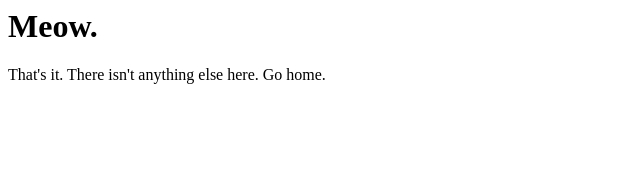
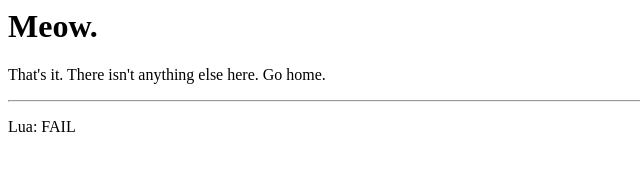
Before and after one commit to LeoCatsune/webx-cat-mf, a plain HTML site: page index.html in a window 1280 px wide. Shown: the whole page, without its empty margins (0-640 px from the left). Drawn offline with Linux system fonts and the light colour scheme.

Commit message:
feat: lua pt1

```diff
--- a/index.html
+++ b/index.html
@@ -5,11 +5,15 @@
 
     <meta name="theme-color" content="#000000">
     <meta name="description" content="Meow.">
+
+    <script src="./main.lua"></script>
 </head>
 
 <body>
     <h1>Meow.</h1>
     <p>That's it. There isn't anything else here. Go home.</p>
+    <hr/>
+    <p>Lua: <span>FAIL</span></p>
 </body>
 
 </html>
```
